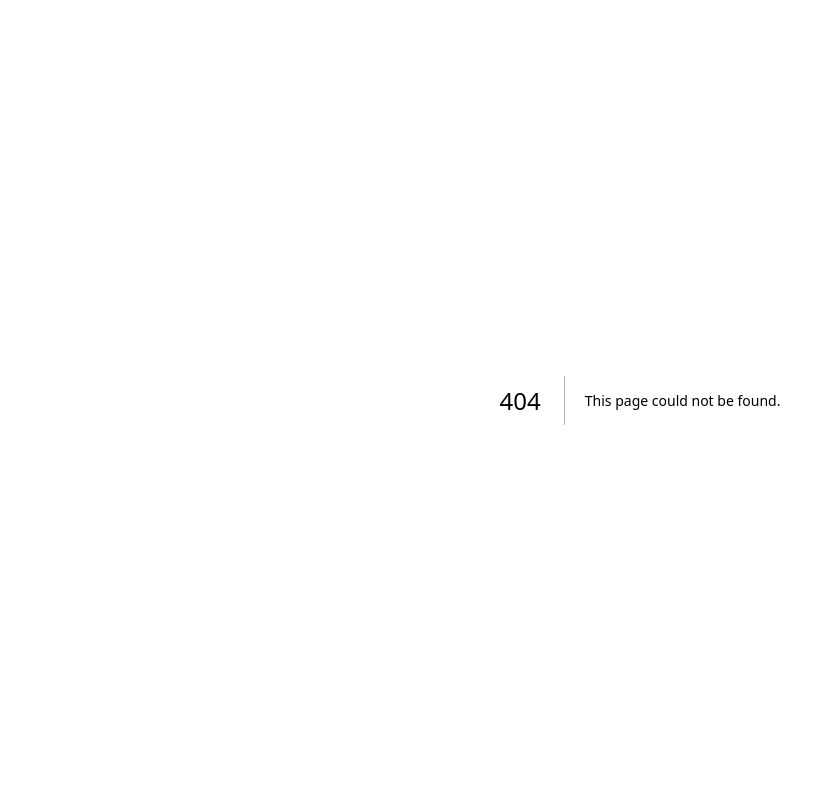
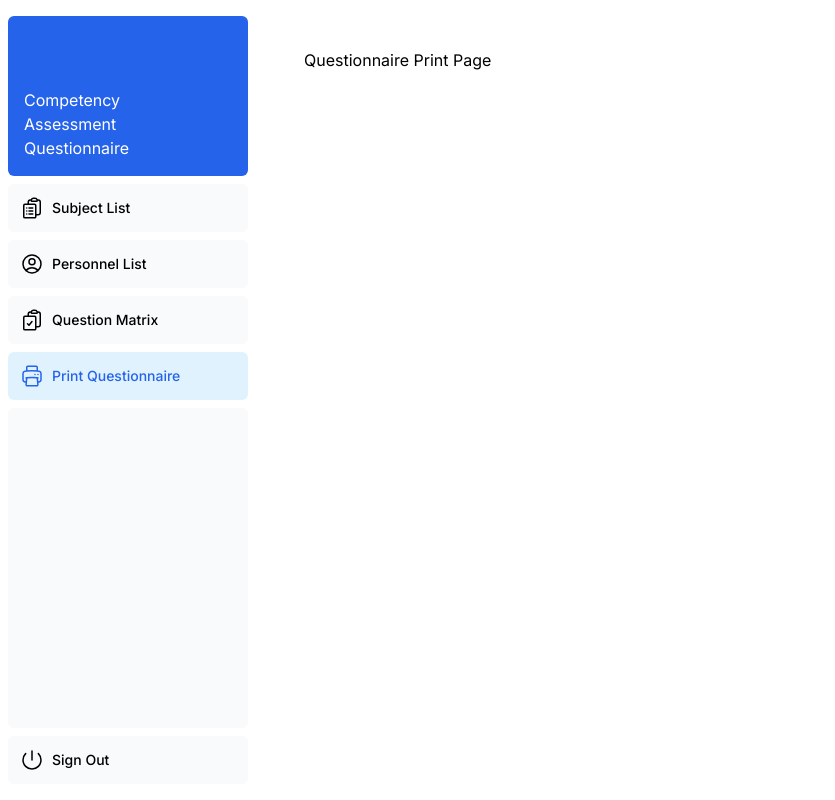
Before and after one commit to shojib116/caq, a Next.js app: page /print in a window 1280 px wide. Before the commit this address had no page. Shown: the whole page, without its empty margins (0-835 px from the left). Built offline with nearby package versions, Linux system fonts and the light colour scheme.

Commit message:
added preliminary pages, layouts and updated global.css

```diff
--- /dev/null
+++ b/app/(main)/layout.tsx
@@ -0,0 +1,12 @@
+import SideNav from "@/app/ui/main/sidenav";
+
+export default function Layout({ children }: { children: React.ReactNode }) {
+  return (
+    <div className="flex h-screen flex-col md:flex-row md:overflow-hidden">
+      <div className="w-full flex-none md:w-64">
+        <SideNav />
+      </div>
+      <div className="flex-grow p-6 md:overflow-y-auto md:p-12">{children}</div>
+    </div>
+  );
+}
--- /dev/null
+++ b/app/(main)/matrix/page.tsx
@@ -0,0 +1,3 @@
+export default function Page() {
+  return <h1>Question Matrix Page</h1>;
+}
--- /dev/null
+++ b/app/(main)/personnel/page.tsx
@@ -0,0 +1,3 @@
+export default function Page() {
+  return <h1>Personnel List Page</h1>;
+}
--- /dev/null
+++ b/app/(main)/print/page.tsx
@@ -0,0 +1,3 @@
+export default function Page() {
+  return <h1>Questionnaire Print Page</h1>;
+}
--- /dev/null
+++ b/app/(main)/subjects/page.tsx
@@ -0,0 +1,3 @@
+export default function Page() {
+  return <h1>Subject Page</h1>;
+}
--- a/app/ui/globals.css
+++ b/app/ui/globals.css
@@ -2,26 +2,17 @@
 @tailwind components;
 @tailwind utilities;
 
-:root {
-  --foreground-rgb: 0, 0, 0;
-  --background-start-rgb: 214, 219, 220;
-  --background-end-rgb: 255, 255, 255;
+input[type="number"] {
+  -moz-appearance: textfield;
+  appearance: textfield;
 }
 
-@media (prefers-color-scheme: dark) {
-  :root {
-    --foreground-rgb: 255, 255, 255;
-    --background-start-rgb: 0, 0, 0;
-    --background-end-rgb: 0, 0, 0;
-  }
+input[type="number"]::-webkit-inner-spin-button {
+  -webkit-appearance: none;
+  margin: 0;
 }
 
-body {
-  color: rgb(var(--foreground-rgb));
-  background: linear-gradient(
-      to bottom,
-      transparent,
-      rgb(var(--background-end-rgb))
-    )
-    rgb(var(--background-start-rgb));
+input[type="number"]::-webkit-outer-spin-button {
+  -webkit-appearance: none;
+  margin: 0;
 }
--- /dev/null
+++ b/app/ui/main/nav-links.tsx
@@ -0,0 +1,46 @@
+"use client";
+
+import {
+  ClipboardDocumentCheckIcon,
+  UserCircleIcon,
+  ClipboardDocumentListIcon,
+  PrinterIcon,
+} from "@heroicons/react/24/outline";
+import Link from "next/link";
+import { usePathname } from "next/navigation";
+
+// Map of links to display in the side navigation.
+// Depending on the size of the application, this would be stored in a database.
+const links = [
+  { name: "Subject List", href: "/subjects", icon: ClipboardDocumentListIcon },
+  { name: "Personnel List", href: "/personnel", icon: UserCircleIcon },
+  {
+    name: "Question Matrix",
+    href: "/matrix",
+    icon: ClipboardDocumentCheckIcon,
+  },
+  { name: "Print Questionnaire", href: "/print", icon: PrinterIcon },
+];
+
+export default function NavLinks() {
+  const pathname = usePathname();
+  return (
+    <>
+      {links.map((link) => {
+        const LinkIcon = link.icon;
+        return (
+          <Link
+            key={link.name}
+            href={link.href}
+            className={`flex h-[48px] grow items-center justify-center gap-2 rounded-md bg-gray-50 p-3 text-sm font-medium hover:bg-sky-100 hover:text-blue-600 md:flex-none md:justify-start md:p-2 md:px-3 ${
+              pathname === link.href ? "bg-sky-100 text-blue-600" : ""
+            }`}
+          >
+            <LinkIcon className="w-6" />
+            <p className="hidden md:block">{link.name}</p>
+          </Link>
+        );
+      })}
+    </>
+  );
+}
--- /dev/null
+++ b/app/ui/main/sidenav.tsx
@@ -0,0 +1,28 @@
+import Link from "next/link";
+import NavLinks from "@/app/ui/main/nav-links";
+import { PowerIcon } from "@heroicons/react/24/outline";
+
+export default function SideNav() {
+  return (
+    <div className="flex h-full flex-col px-3 py-4 md:px-2">
+      <Link
+        className="mb-2 flex h-20 items-end justify-start rounded-md bg-blue-600 p-4 md:h-40"
+        href="/"
+      >
+        <div className="w-32 text-white md:w-40">
+          Competency Assessment Questionnaire
+        </div>
+      </Link>
+      <div className="flex grow flex-row justify-between space-x-2 md:flex-col md:space-x-0 md:space-y-2">
+        <NavLinks />
+        <div className="hidden h-auto w-full grow rounded-md bg-gray-50 md:block"></div>
+        <form>
+          <button className="flex h-[48px] w-full grow items-center justify-center gap-2 rounded-md bg-gray-50 p-3 text-sm font-medium hover:bg-sky-100 hover:text-blue-600 md:flex-none md:justify-start md:p-2 md:px-3">
+            <PowerIcon className="w-6" />
+            <div className="hidden md:block">Sign Out</div>
+          </button>
+        </form>
+      </div>
+    </div>
+  );
+}
--- a/package.json
+++ b/package.json
@@ -9,6 +9,7 @@
     "lint": "next lint"
   },
   "dependencies": {
+    "@heroicons/react": "^2.0.18",
     "@prisma/client": "^5.7.0",
     "next": "14.0.4",
     "react": "^18",
```
Also changed, not shown: 1 other file (tests, documents, lock files or other folders).
